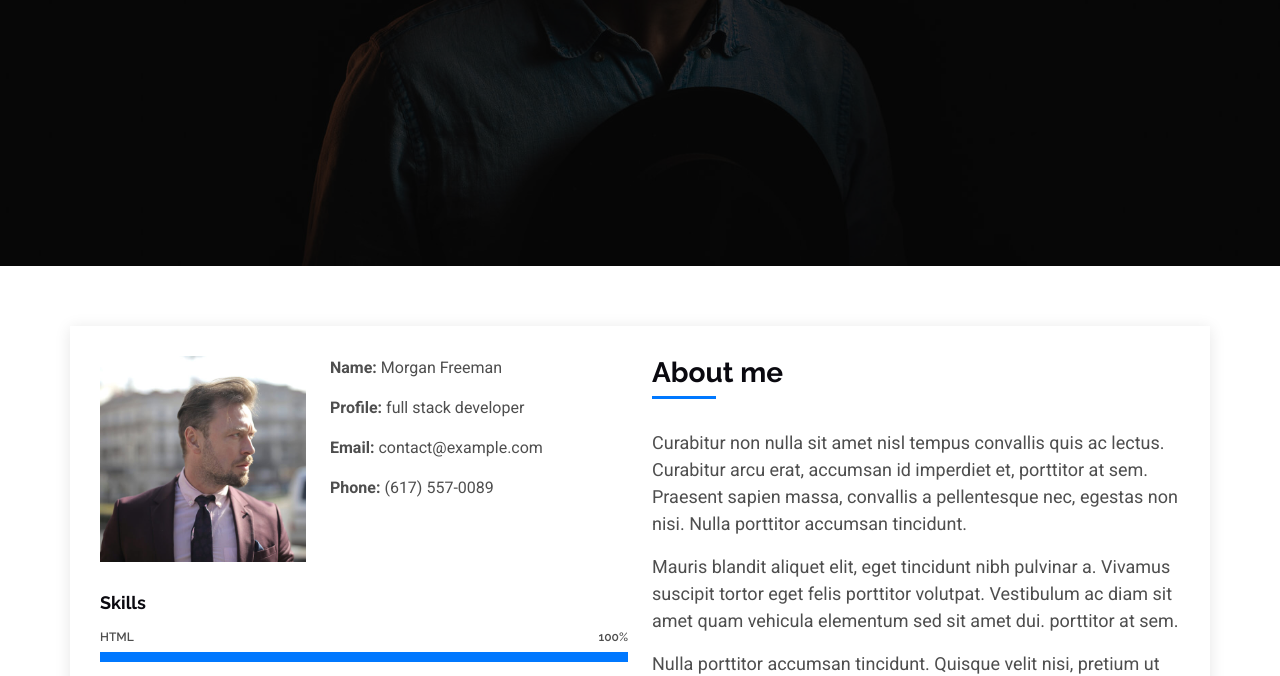
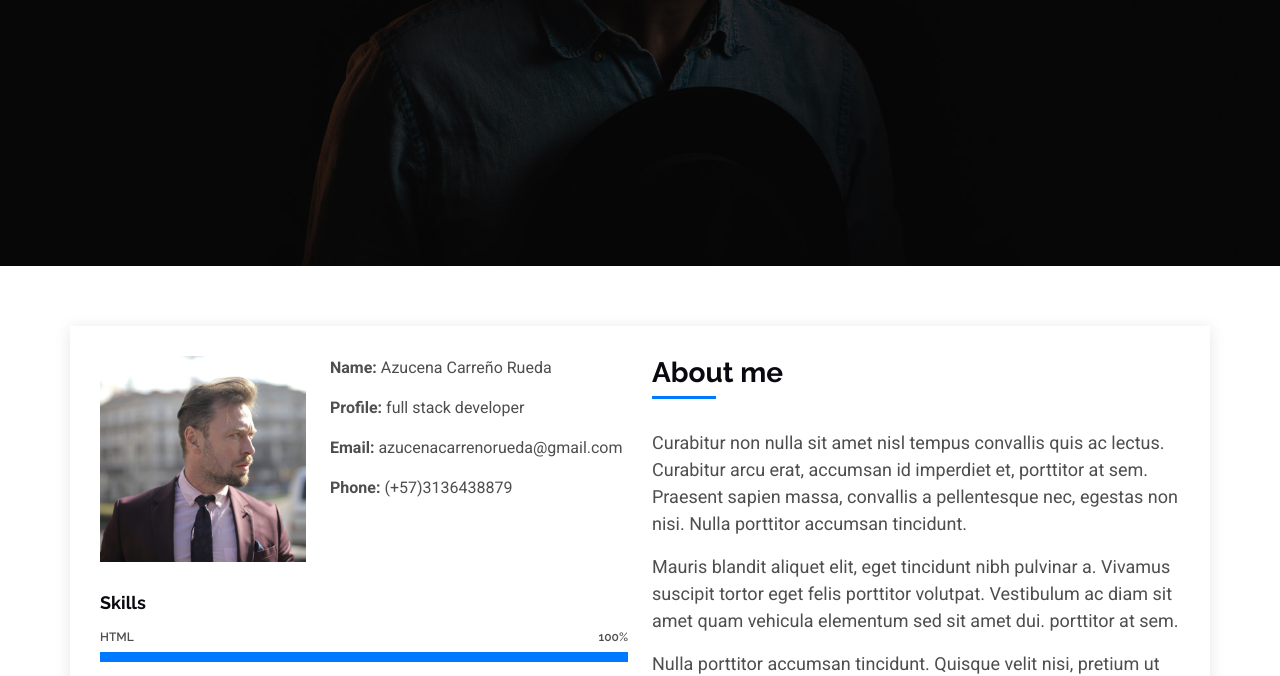
Before and after one commit to Azucenacr/curriculum, a plain HTML site: page index.html in a window 1280 px wide. Shown: the part 535-1211 px from the top of the page. Drawn offline with Linux system fonts and the light colour scheme.

Commit message:
about info modificacion

```diff
--- a/index.html
+++ b/index.html
@@ -105,10 +105,10 @@
                 <img src="assets/img/profile-img.jpg" class="img-fluid" alt="">
               </div>
               <div class="col-lg-7 about-info">
-                <p><strong>Name: </strong> <span>Morgan Freeman</span></p>
+                <p><strong>Name: </strong> <span>Azucena Carreño Rueda </span></p>
                 <p><strong>Profile: </strong> <span>full stack developer</span></p>
-                <p><strong>Email: </strong> <span>contact@example.com</span></p>
-                <p><strong>Phone: </strong> <span>(617) 557-0089</span></p>
+                <p><strong>Email: </strong> <span>azucenacarrenorueda@gmail.com</span></p>
+                <p><strong>Phone: </strong> <span>(+57)3136438879</span></p>
               </div>
             </div>
 
```
